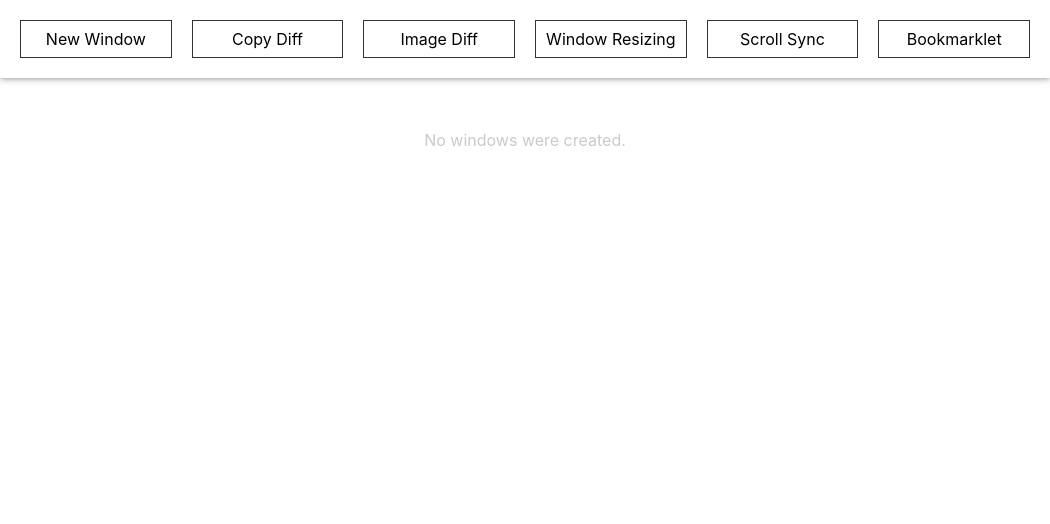
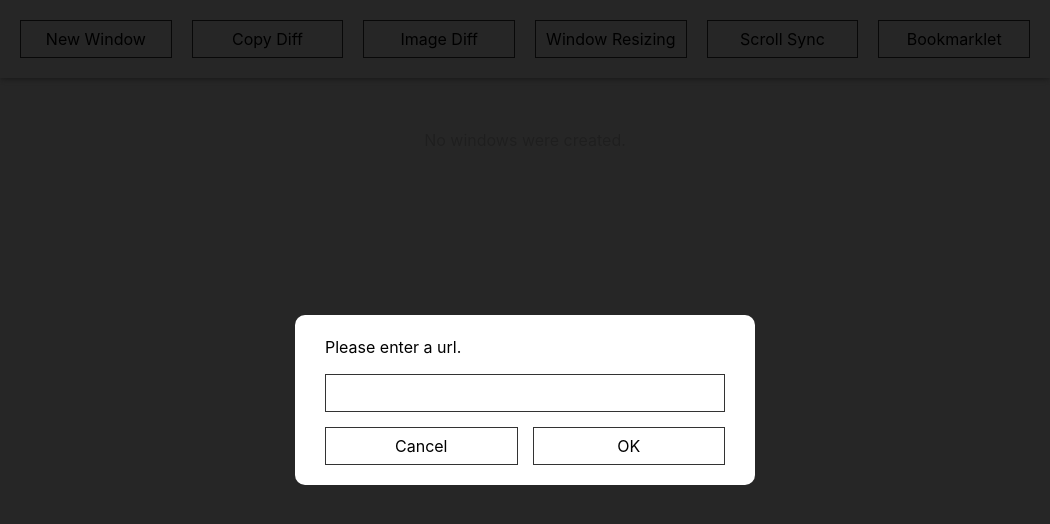
Before and after one commit to kimgunnn/Z-Kit, an Electron app: page renderer/main.html in a window 1050 px wide. Both pictures are taken after a click on the button "New Window". Drawn offline with Linux system fonts and the light colour scheme.

Commit message:
Add a prompt modal for enter the url

```diff
--- a/renderer/app.js
+++ b/renderer/app.js
@@ -0,0 +1,16 @@
+// Dom nodes
+let modal = document.querySelector('.modal'),
+    openModalBtn = document.querySelector('.btn--modal-trigger'),
+    closeModalBtn = document.querySelector('.btn--modal-close'),
+    windowUrl = document.querySelector('.input--url')
+
+// Open modal
+openModalBtn.addEventListener('click', () => {
+  modal.classList.add('modal-open')
+  windowUrl.focus()
+})
+
+// Close modal
+closeModalBtn.addEventListener('click', () => {
+    modal.classList.remove('modal-open')
+})
--- a/renderer/main.css
+++ b/renderer/main.css
@@ -2,7 +2,7 @@
  * Reset Style
  */
 
-body, nav, main, ul, ol, li, p, button, strong, p, div, span {
+body, nav, main, ul, ol, li, p, button, input, strong, p, div, span {
   margin: 0;
   padding: 0;
 }
@@ -13,10 +13,19 @@ ul, ol {
 
 button {
   border: none;
+  box-sizing: border-box;
   background-color: transparent;
   outline: none;
   appearance: none;
   cursor: pointer;
+}
+
+input {
+  border: none;
+  box-sizing: border-box;
+  background-color: transparent;
+  outline: none;
+  appearance: none;
 }
 
 img {
@@ -69,7 +78,6 @@ body, input, select, textarea, table, button {
   width: 100%;
   padding: 6px 10px;
   border: 1px solid #333;
-  box-sizing: border-box;
 }
 
 main {
@@ -144,3 +152,53 @@ main {
 .window-list > li.selected .icon-checkmark {
   display: block;
 }
+
+.modal {
+  position: fixed;
+  top: 0;
+  right: 0;
+  bottom: 0;
+  left: 0;
+  z-index: 110;
+  display: flex;
+  justify-content: center;
+  align-items: center;
+  background-color: rgba(0,0,0,.85);
+  display: none;
+}
+
+.modal-open {
+  display: flex;
+}
+
+.modal-content {
+  display: flex;
+  flex-direction: column;
+  align-items: center;
+  gap: 15px 0;
+  width: 400px;
+  padding: 20px 30px;
+  border-radius: 10px;
+  background-color: #fff;
+}
+
+.modal-content > :nth-child(n) {
+  width: 100%;
+}
+
+.input--url {
+  border: 1px solid #333;
+  padding: 6px 10px;
+}
+
+.btn-group--row {
+  display: flex;
+  gap: 0 15px;
+}
+
+.btn-group--row .btn {
+  flex: 1 1 50%;
+  width: 100%;
+  padding: 6px 10px;
+  border: 1px solid #333;
+}
--- a/renderer/main.html
+++ b/renderer/main.html
@@ -11,22 +11,22 @@
       <nav class="gnb">
         <ul class="gnb__list">
           <li class="gnb__item">
-            <button>New Window</button>
+            <button class="btn btn--modal-trigger">New Window</button>
           </li>
           <li class="gnb__item">
-            <button>Copy Diff</button>
+            <button class="btn">Copy Diff</button>
           </li>
           <li class="gnb__item">
-            <button>Image Diff</button>
+            <button class="btn">Image Diff</button>
           </li>
           <li class="gnb__item">
-            <button>Window Resizing</button>
+            <button class="btn">Window Resizing</button>
           </li>
           <li class="gnb__item">
-            <button>Scroll Sync</button>
+            <button class="btn">Scroll Sync</button>
           </li>
           <li class="gnb__item">
-            <button>Bookmarklet</button>
+            <button class="btn">Bookmarklet</button>
           </li>
         </ul>
       </nav>
@@ -47,6 +47,17 @@
       </div>
     </main>
 
+    <div class="modal">
+      <div class="modal-content">
+        <p>Please enter a url.</p>
+        <input type="text" class="input input--url">
+        <div class="btn-group btn-group--row">
+          <button class="btn btn--cancel btn--modal-close">Cancel</button>
+          <button class="btn btn--ok btn--add-window">OK</button>
+        </div>
+      </div>
+    </div>
+
     <script>
       require('./app')
     </script>
```
